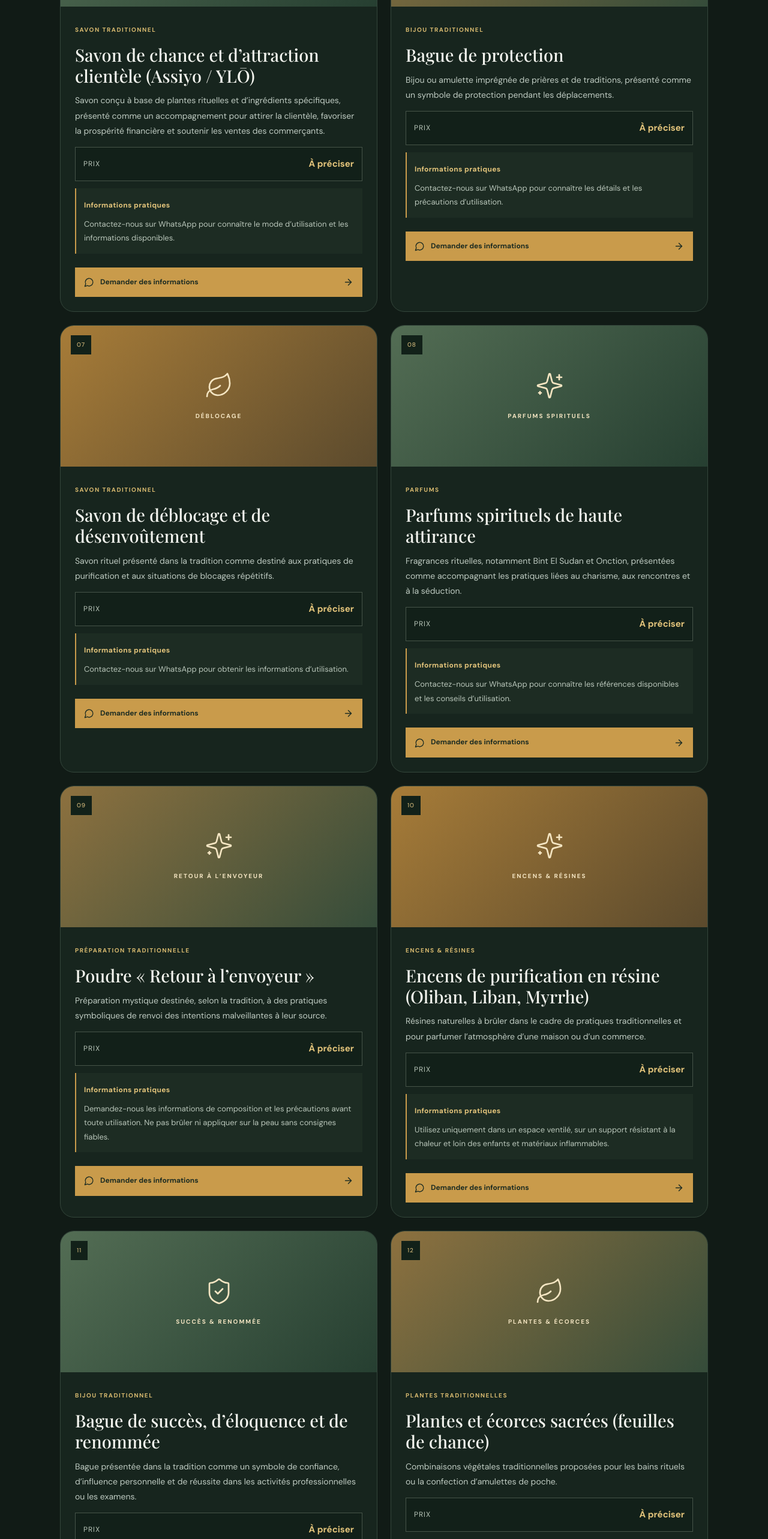
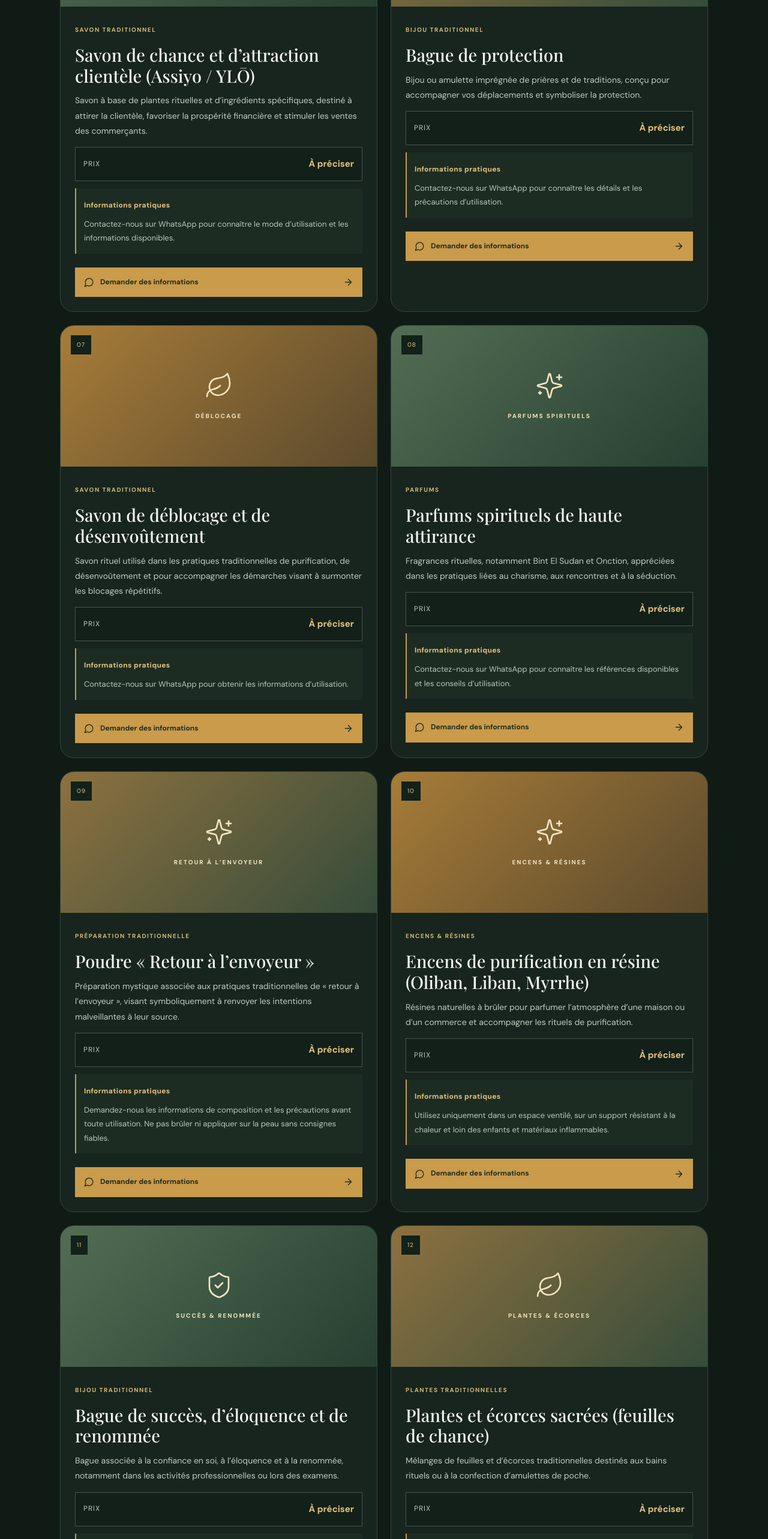
Before and after one commit to fofo-vianney/Dah-Yamonhoun-COVE, a Next.js app: page /prestations in a window 1280 px wide. Shown: the part 3440-6006 px from the top of the page at 60% size. Built offline with nearby package versions, Linux system fonts and the light colour scheme; a web font is replaced by a local one.

Commit message:
Rendre les descriptions des huit nouvelles prestations plus naturelles

```diff
--- a/app/prestations/page.tsx
+++ b/app/prestations/page.tsx
@@ -11,14 +11,14 @@ const prestations = [
   { id: "savon-djogbe", category: "SAVON TRADITIONNEL", group: "Produits", title: "Savon de chances", description: "Savon composé à base de connaissances traditionnelles ancestrales, conçu pour raviver votre chance.", price: "60 000 FCFA", usage: "Faire ses vœux avant de se laver avec le savon, tous les lundis matin et tous les vendredis matin, afin de voir ses vœux exaucés.", icon: Leaf, label: "SAVON DE CHANCES" },
   { id: "kit-djogbe-parfum-bague", category: "ENSEMBLE TRADITIONNEL", group: "Produits", title: 'Savon « DJOGBÉ » avec parfum et bague préparée', description: "Ensemble traditionnel composé du savon DJOGBÉ, d’un parfum et d’une bague préparée, présenté comme un accompagnement pour raviver la chance et attirer les opportunités financières.", price: "150 000 FCFA", usage: "Pour les informations sur la préparation et le mode d’utilisation, contactez-nous sur WhatsApp.", icon: Sparkles, label: "ENSEMBLE DJOGBÉ" },
   { id: "savon-commerce", category: "SAVON TRADITIONNEL", group: "Produits", title: "Savon de commerce", description: "Savon traditionnel présenté comme un accompagnement pour les activités commerciales.", price: "75 000 FCFA", usage: "Faites vos vœux avant de vous laver avec le savon chaque matin, en vous rendant à votre lieu de commerce.", icon: Leaf, label: "SAVON DE COMMERCE" },
-  { id: "savon-assiyo-ylo", category: "SAVON TRADITIONNEL", group: "Produits", title: "Savon de chance et d’attraction clientèle (Assiyo / YLŌ)", description: "Savon conçu à base de plantes rituelles et d’ingrédients spécifiques, présenté comme un accompagnement pour attirer la clientèle, favoriser la prospérité financière et soutenir les ventes des commerçants.", price: "", usage: "Contactez-nous sur WhatsApp pour connaître le mode d’utilisation et les informations disponibles.", icon: Leaf, label: "CHANCE & CLIENTÈLE" },
-  { id: "bague-protection", category: "BIJOU TRADITIONNEL", group: "Produits", title: "Bague de protection", description: "Bijou ou amulette imprégnée de prières et de traditions, présenté comme un symbole de protection pendant les déplacements.", price: "", usage: "Contactez-nous sur WhatsApp pour connaître les détails et les précautions d’utilisation.", icon: ShieldCheck, label: "BAGUE DE PROTECTION" },
-  { id: "savon-deblocage", category: "SAVON TRADITIONNEL", group: "Produits", title: "Savon de déblocage et de désenvoûtement", description: "Savon rituel présenté dans la tradition comme destiné aux pratiques de purification et aux situations de blocages répétitifs.", price: "", usage: "Contactez-nous sur WhatsApp pour obtenir les informations d’utilisation.", icon: Leaf, label: "DÉBLOCAGE" },
-  { id: "parfums-spirituels", category: "PARFUMS", group: "Produits", title: "Parfums spirituels de haute attirance", description: "Fragrances rituelles, notamment Bint El Sudan et Onction, présentées comme accompagnant les pratiques liées au charisme, aux rencontres et à la séduction.", price: "", usage: "Contactez-nous sur WhatsApp pour connaître les références disponibles et les conseils d’utilisation.", icon: Sparkles, label: "PARFUMS SPIRITUELS" },
-  { id: "poudre-retour-envoyeur", category: "PRÉPARATION TRADITIONNELLE", group: "Produits", title: "Poudre « Retour à l’envoyeur »", description: "Préparation mystique destinée, selon la tradition, à des pratiques symboliques de renvoi des intentions malveillantes à leur source.", price: "", usage: "Demandez-nous les informations de composition et les précautions avant toute utilisation. Ne pas brûler ni appliquer sur la peau sans consignes fiables.", icon: Sparkles, label: "RETOUR À L’ENVOYEUR" },
-  { id: "encens-resine", category: "ENCENS & RÉSINES", group: "Produits", title: "Encens de purification en résine (Oliban, Liban, Myrrhe)", description: "Résines naturelles à brûler dans le cadre de pratiques traditionnelles et pour parfumer l’atmosphère d’une maison ou d’un commerce.", price: "", usage: "Utilisez uniquement dans un espace ventilé, sur un support résistant à la chaleur et loin des enfants et matériaux inflammables.", icon: Sparkles, label: "ENCENS & RÉSINES" },
-  { id: "bague-succes", category: "BIJOU TRADITIONNEL", group: "Produits", title: "Bague de succès, d’éloquence et de renommée", description: "Bague présentée dans la tradition comme un symbole de confiance, d’influence personnelle et de réussite dans les activités professionnelles ou les examens.", price: "", usage: "Contactez-nous sur WhatsApp pour connaître les détails et les disponibilités.", icon: ShieldCheck, label: "SUCCÈS & RENOMMÉE" },
-  { id: "plantes-ecorces-sacrees", category: "PLANTES TRADITIONNELLES", group: "Produits", title: "Plantes et écorces sacrées (feuilles de chance)", description: "Combinaisons végétales traditionnelles proposées pour les bains rituels ou la confection d’amulettes de poche.", price: "", usage: "Demandez conseil avant utilisation. N’ingérez pas de plantes inconnues et évitez tout contact avec les yeux ou les muqueuses.", icon: Leaf, label: "PLANTES & ÉCORCES" },
+  { id: "savon-assiyo-ylo", category: "SAVON TRADITIONNEL", group: "Produits", title: "Savon de chance et d’attraction clientèle (Assiyo / YLŌ)", description: "Savon à base de plantes rituelles et d’ingrédients spécifiques, destiné à attirer la clientèle, favoriser la prospérité financière et stimuler les ventes des commerçants.", price: "", usage: "Contactez-nous sur WhatsApp pour connaître le mode d’utilisation et les informations disponibles.", icon: Leaf, label: "CHANCE & CLIENTÈLE" },
+  { id: "bague-protection", category: "BIJOU TRADITIONNEL", group: "Produits", title: "Bague de protection", description: "Bijou ou amulette imprégnée de prières et de traditions, conçu pour accompagner vos déplacements et symboliser la protection.", price: "", usage: "Contactez-nous sur WhatsApp pour connaître les détails et les précautions d’utilisation.", icon: ShieldCheck, label: "BAGUE DE PROTECTION" },
+  { id: "savon-deblocage", category: "SAVON TRADITIONNEL", group: "Produits", title: "Savon de déblocage et de désenvoûtement", description: "Savon rituel utilisé dans les pratiques traditionnelles de purification, de désenvoûtement et pour accompagner les démarches visant à surmonter les blocages répétitifs.", price: "", usage: "Contactez-nous sur WhatsApp pour obtenir les informations d’utilisation.", icon: Leaf, label: "DÉBLOCAGE" },
+  { id: "parfums-spirituels", category: "PARFUMS", group: "Produits", title: "Parfums spirituels de haute attirance", description: "Fragrances rituelles, notamment Bint El Sudan et Onction, appréciées dans les pratiques liées au charisme, aux rencontres et à la séduction.", price: "", usage: "Contactez-nous sur WhatsApp pour connaître les références disponibles et les conseils d’utilisation.", icon: Sparkles, label: "PARFUMS SPIRITUELS" },
+  { id: "poudre-retour-envoyeur", category: "PRÉPARATION TRADITIONNELLE", group: "Produits", title: "Poudre « Retour à l’envoyeur »", description: "Préparation mystique associée aux pratiques traditionnelles de « retour à l’envoyeur », visant symboliquement à renvoyer les intentions malveillantes à leur source.", price: "", usage: "Demandez-nous les informations de composition et les précautions avant toute utilisation. Ne pas brûler ni appliquer sur la peau sans consignes fiables.", icon: Sparkles, label: "RETOUR À L’ENVOYEUR" },
+  { id: "encens-resine", category: "ENCENS & RÉSINES", group: "Produits", title: "Encens de purification en résine (Oliban, Liban, Myrrhe)", description: "Résines naturelles à brûler pour parfumer l’atmosphère d’une maison ou d’un commerce et accompagner les rituels de purification.", price: "", usage: "Utilisez uniquement dans un espace ventilé, sur un support résistant à la chaleur et loin des enfants et matériaux inflammables.", icon: Sparkles, label: "ENCENS & RÉSINES" },
+  { id: "bague-succes", category: "BIJOU TRADITIONNEL", group: "Produits", title: "Bague de succès, d’éloquence et de renommée", description: "Bague associée à la confiance en soi, à l’éloquence et à la renommée, notamment dans les activités professionnelles ou lors des examens.", price: "", usage: "Contactez-nous sur WhatsApp pour connaître les détails et les disponibilités.", icon: ShieldCheck, label: "SUCCÈS & RENOMMÉE" },
+  { id: "plantes-ecorces-sacrees", category: "PLANTES TRADITIONNELLES", group: "Produits", title: "Plantes et écorces sacrées (feuilles de chance)", description: "Mélanges de feuilles et d’écorces traditionnelles destinés aux bains rituels ou à la confection d’amulettes de poche.", price: "", usage: "Demandez conseil avant utilisation. N’ingérez pas de plantes inconnues et évitez tout contact avec les yeux ou les muqueuses.", icon: Leaf, label: "PLANTES & ÉCORCES" },
 ];
 
 export default function PrestationsPage() {
```
